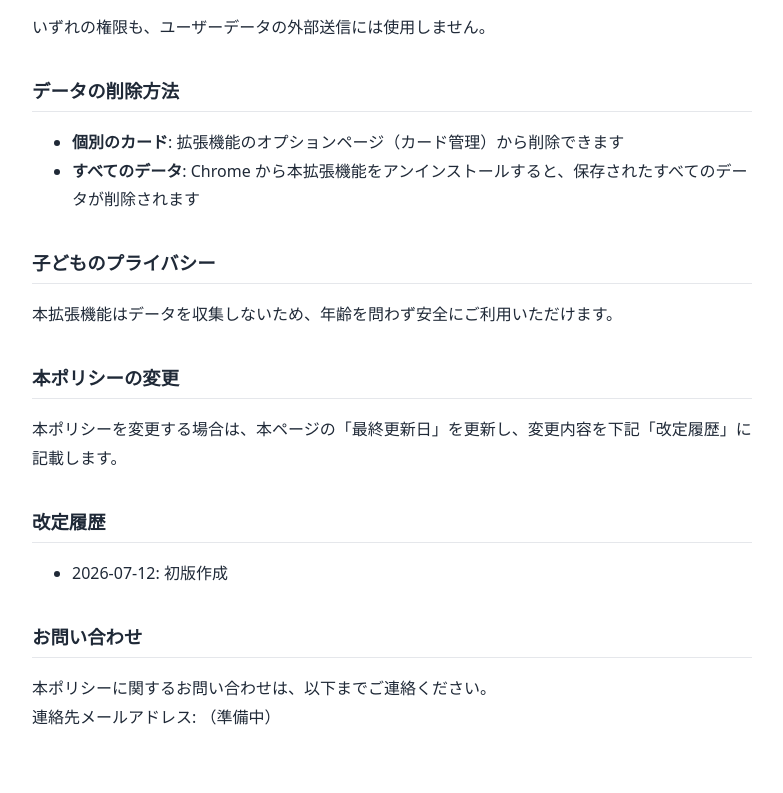
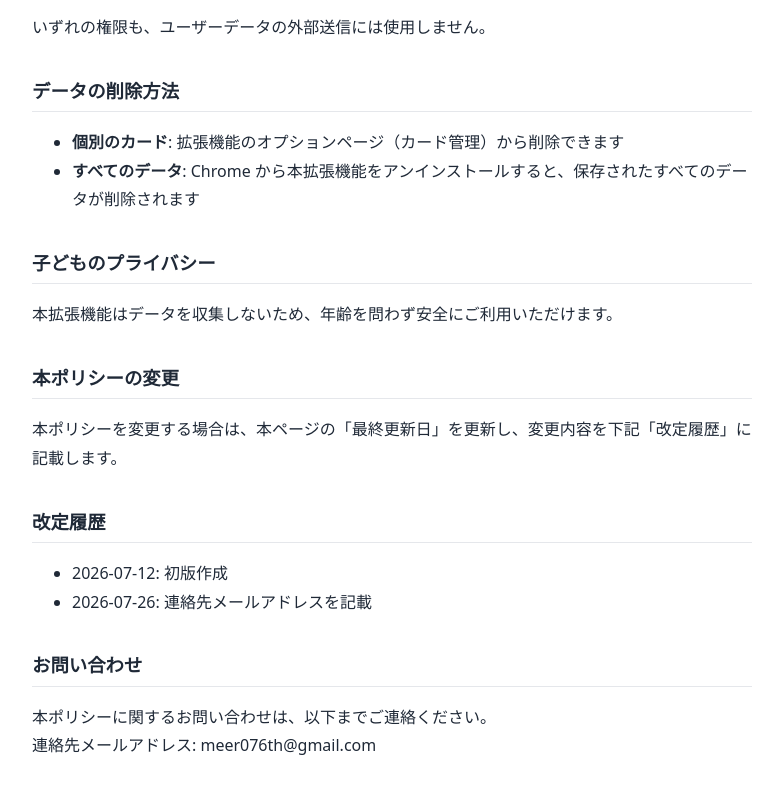
Before and after one commit to cytrynan/memoro-site, a plain HTML site: page privacy-ja.html in a window 1280 px wide. Shown: the part 1409-2202 px from the top of the page, without its empty margins (248-1031 px from the left). Drawn offline with Linux system fonts and the light colour scheme.

Commit message:
docs: 連絡先メールアドレスを記載 (2026-07-26)
Co-Authored-By: Claude Fable 5 <noreply@anthropic.com>

```diff
--- a/privacy-ja.html
+++ b/privacy-ja.html
@@ -66,7 +66,7 @@
   </head>
   <body>
     <h1>memoro プライバシーポリシー</h1>
-    <p class="updated">最終更新日: 2026-07-12</p>
+    <p class="updated">最終更新日: 2026-07-26</p>
 
     <h2>概要</h2>
     <p>
@@ -155,12 +155,13 @@
     <h2>改定履歴</h2>
     <ul>
       <li>2026-07-12: 初版作成</li>
+      <li>2026-07-26: 連絡先メールアドレスを記載</li>
     </ul>
 
     <h2>お問い合わせ</h2>
     <p>
       本ポリシーに関するお問い合わせは、以下までご連絡ください。<br />
-      連絡先メールアドレス: <!-- K確認: 公開用の問い合わせメールアドレスに差し替え -->（準備中）
+      連絡先メールアドレス: meer076th@gmail.com
     </p>
   </body>
 </html>
```
